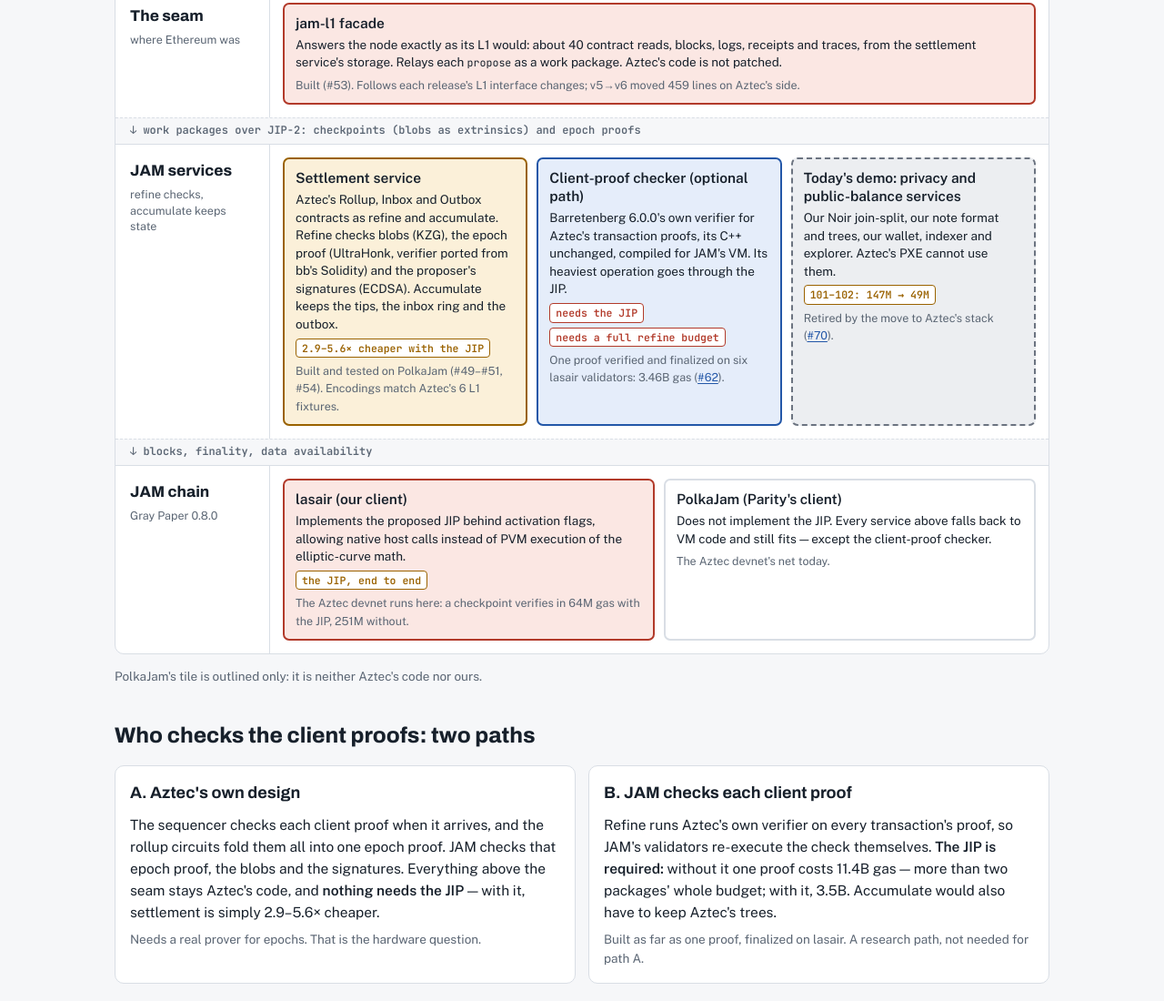
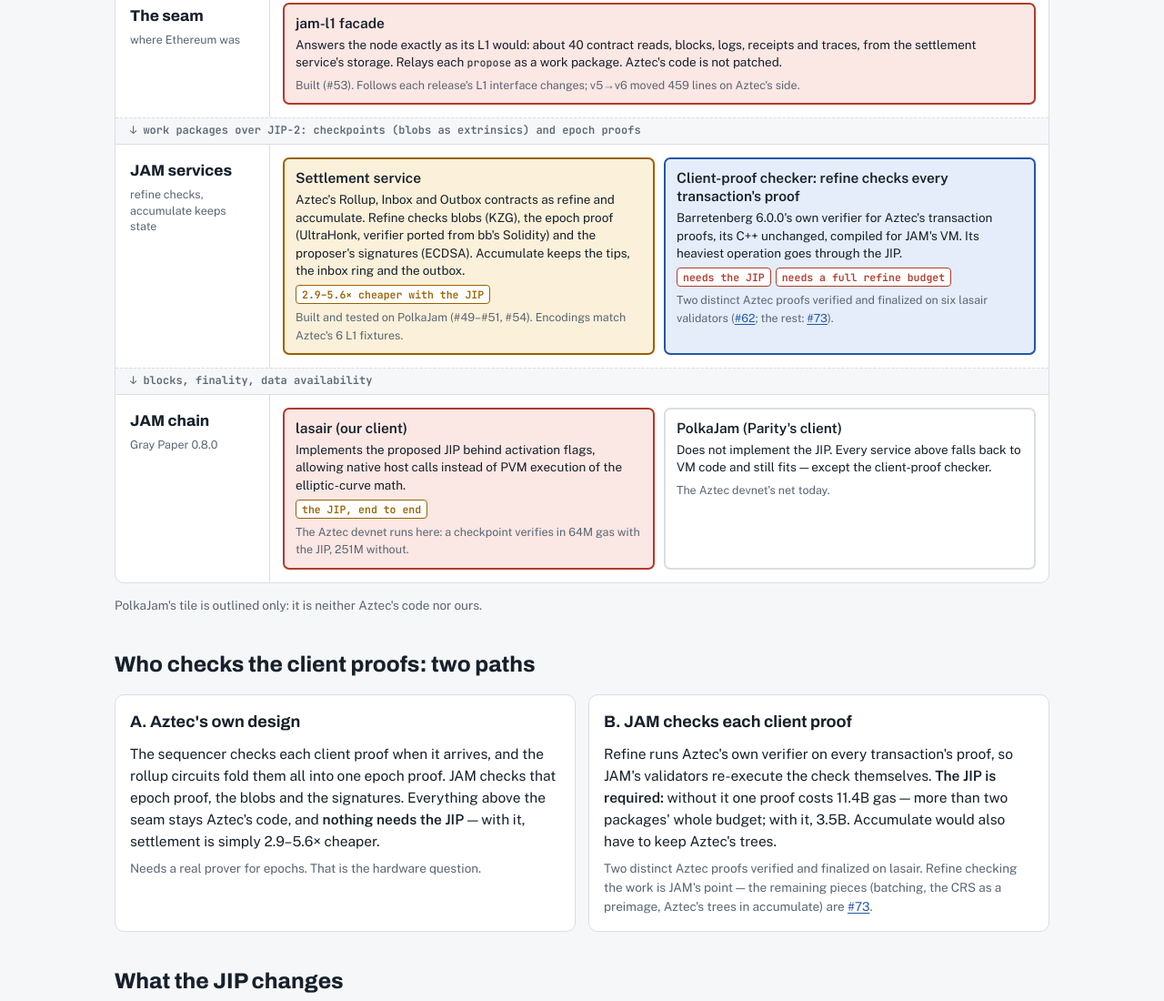
Before and after one commit to abutlabs/aztec-on-jam, a plain HTML site: page docs/aztec/index.html in a window 1280 px wide. Shown: the part 1184-2284 px from the top of the page at 91% size. Drawn offline with nearby package versions, Linux system fonts and the light colour scheme.

Commit message:
The retired demo leaves the map; refine checking the work is never called optional; scripts/docs-check.sh guards the pages

```diff
--- a/docs/aztec/index.html
+++ b/docs/aztec/index.html
@@ -37,7 +37,6 @@
       <span><i class="sw build"></i>Aztec's source, unchanged, our build for the PVM</span>
       <span><i class="sw port"></i>Ours, ported from Aztec's spec each release</span>
       <span><i class="sw ours"></i>Ours, new</span>
-      <span><i class="sw demo"></i>Ours, today's demo only</span>
     </div>
     <p class="meta">Chips mark where the JIP matters — a tile without one needs nothing from it.</p>
     <div class="stack">
@@ -87,14 +86,10 @@
             <div class="what">Aztec's Rollup, Inbox and Outbox contracts as refine and accumulate. Refine checks blobs (KZG), the epoch proof (UltraHonk, verifier ported from bb's Solidity) and the proposer's signatures (ECDSA). Accumulate keeps the tips, the inbox ring and the outbox.</div>
             <div class="chips"><span class="chip fast">2.9–5.6× cheaper with the JIP</span></div>
             <div class="status">Built and tested on PolkaJam (#49–#51, #54). Encodings match Aztec's 6 L1 fixtures.</div></div>
-          <div class="tile build"><div class="name">Client-proof checker (optional path)</div>
+          <div class="tile build"><div class="name">Client-proof checker: refine checks every transaction's proof</div>
             <div class="what">Barretenberg 6.0.0's own verifier for Aztec's transaction proofs, its C++ unchanged, compiled for JAM's VM. Its heaviest operation goes through the JIP.</div>
             <div class="chips"><span class="chip need">needs the JIP</span><span class="chip need">needs a full refine budget</span></div>
-            <div class="status">One proof verified and finalized on six lasair validators: 3.46B gas (<a href="https://github.com/abutlabs/jam-privacy-service/issues/62">#62</a>).</div></div>
-          <div class="tile demo"><div class="name">Today's demo: privacy and public-balance services</div>
-            <div class="what">Our Noir join-split, our note format and trees, our wallet, indexer and explorer. Aztec's PXE cannot use them.</div>
-            <div class="chips"><span class="chip fast">101–102: 147M → 49M</span></div>
-            <div class="status">Retired by the move to Aztec's stack (<a href="https://github.com/abutlabs/jam-privacy-service/issues/70">#70</a>).</div></div>
+            <div class="status">Two distinct Aztec proofs verified and finalized on six lasair validators (<a href="https://github.com/abutlabs/jam-privacy-service/issues/62">#62</a>; the rest: <a href="https://github.com/abutlabs/jam-privacy-service/issues/73">#73</a>).</div></div>
         </div>
       </div>
       <div class="link">↓ blocks, finality, data availability</div>
@@ -126,7 +121,7 @@
         <p>Refine runs Aztec's own verifier on every transaction's proof, so JAM's validators re-execute the check
           themselves. <b>The JIP is required:</b> without it one proof costs 11.4B gas — more than two packages'
           whole budget; with it, 3.5B. Accumulate would also have to keep Aztec's trees.</p>
-        <p class="meta">Built as far as one proof, finalized on lasair. A research path, not needed for path A.</p></div>
+        <p class="meta">Two distinct Aztec proofs verified and finalized on lasair. Refine checking the work is JAM's point — the remaining pieces (batching, the CRS as a preimage, Aztec's trees in accumulate) are <a href="https://github.com/abutlabs/jam-privacy-service/issues/73">#73</a>.</p></div>
     </div>
   </section>
 
@@ -141,7 +136,7 @@
         <tr><td>A checkpoint's 6 blobs against their KZG commitments, batched</td><td class="num">937.1M</td><td class="num">328.0M</td><td>103, 104</td><td>No, but without the calls it nearly fills a tiny package</td></tr>
         <tr><td>Proposer and attestation signatures (ECDSA, secp256k1)</td><td class="num">433M</td><td class="num">433M</td><td>none proposed</td><td>No</td></tr>
         <tr><td>One Aztec client proof (CHONK), path B</td><td class="num">11.36B</td><td class="num">3.46B</td><td>105</td><td><b>Yes</b>, and the full refine budget</td></tr>
-        <tr><td>Today's demo transfer (our UltraHonk proof)</td><td class="num">147.0M</td><td class="num">49.1M</td><td>101, 102</td><td>No</td></tr>
+        <tr><td>The first demo's transfer (our UltraHonk proof, being retired)</td><td class="num">147.0M</td><td class="num">49.1M</td><td>101, 102</td><td>No</td></tr>
       </tbody>
     </table></div>
   </section>
```
Also changed, not shown: docs/aztec/STACK.md (+3 -6 lines), 1 other file.
